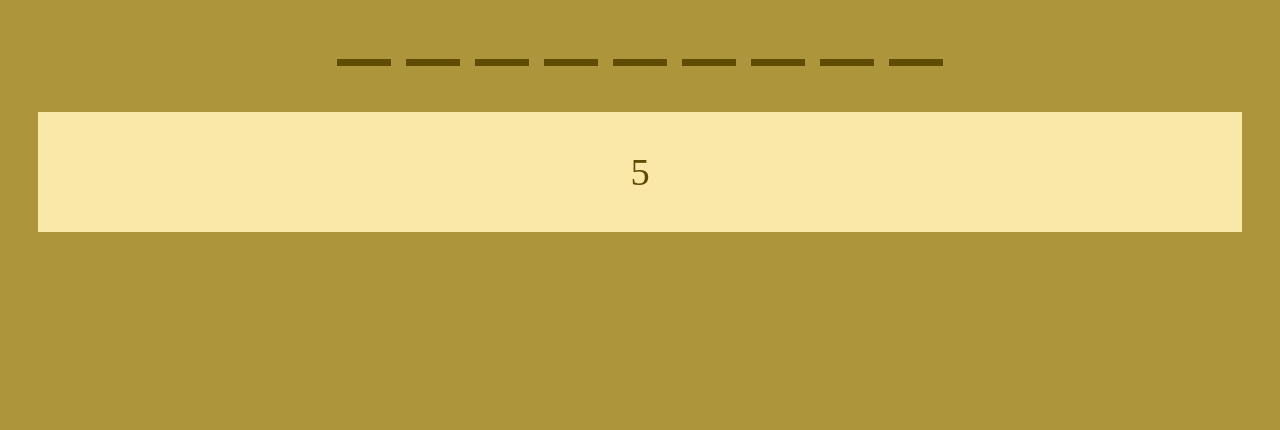
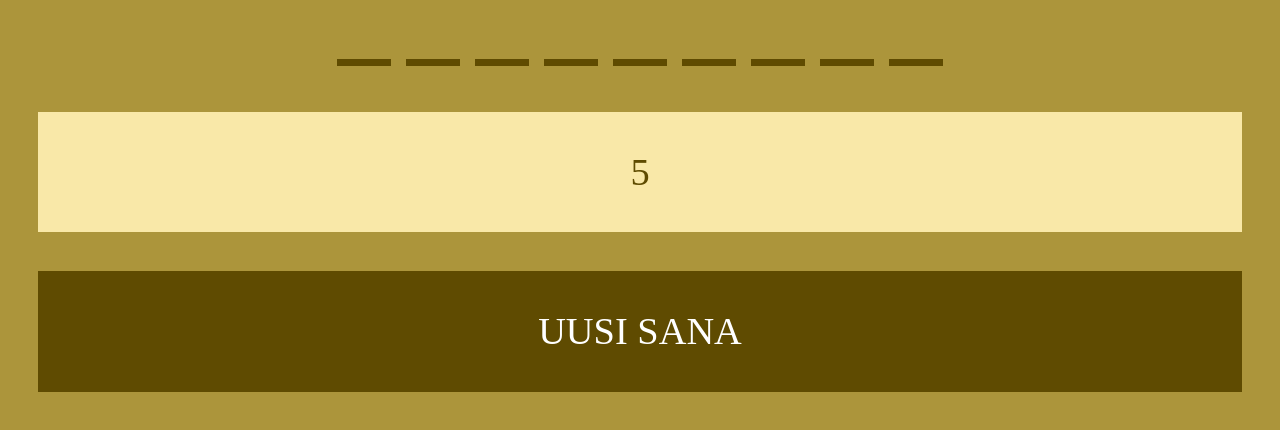
Before and after one commit to janipalsamaki/word-guess, a website built with webpack: page index.html in a window 1280 px wide. Shown: the part 684-1114 px from the top of the page. Before the commit the page ends 993 px from the top, so only its background shows below. Built offline with nearby package versions, Linux system fonts and the light colour scheme.

Commit message:
Added support for getting a new word.

```diff
--- a/src/index.js
+++ b/src/index.js
@@ -29,7 +29,8 @@ function hangman({word, maxGuesses = 5}) {
     alphabetComponent(),
     categoryComponent(category),
     wordComponent(word),
-    guessesLeftComponent(maxGuesses)
+    guessesLeftComponent(maxGuesses),
+    newWordComponent()
   ];
 
   appContainer().innerHTML = components.join('');
@@ -71,6 +72,10 @@ function guessesLeftComponent(guessesLeft) {
   return `<div id="guesses">${guessesLeft}</div>`;
 }
 
+function newWordComponent() {
+  return '<div id="new-word" onclick="window.location.reload();">Uusi sana</div>';
+}
+
 function appContainer() {
   return document.querySelector('#app');
 }
--- a/word-guess.css
+++ b/word-guess.css
@@ -56,12 +56,19 @@ li {
   color: #5F4B01;
 }
 
-#guesses {
+#guesses, #new-word {
   padding: 1em;
   color: #5F4B01;
   background-color: #F9E8A8;
   text-align: center;
   margin: 1em 0 1em 0;
+}
+
+#new-word {
+  color: white;
+  background-color: #5F4B01;
+  text-transform: uppercase;
+  cursor: pointer;
 }
 
 #game-result {
```
